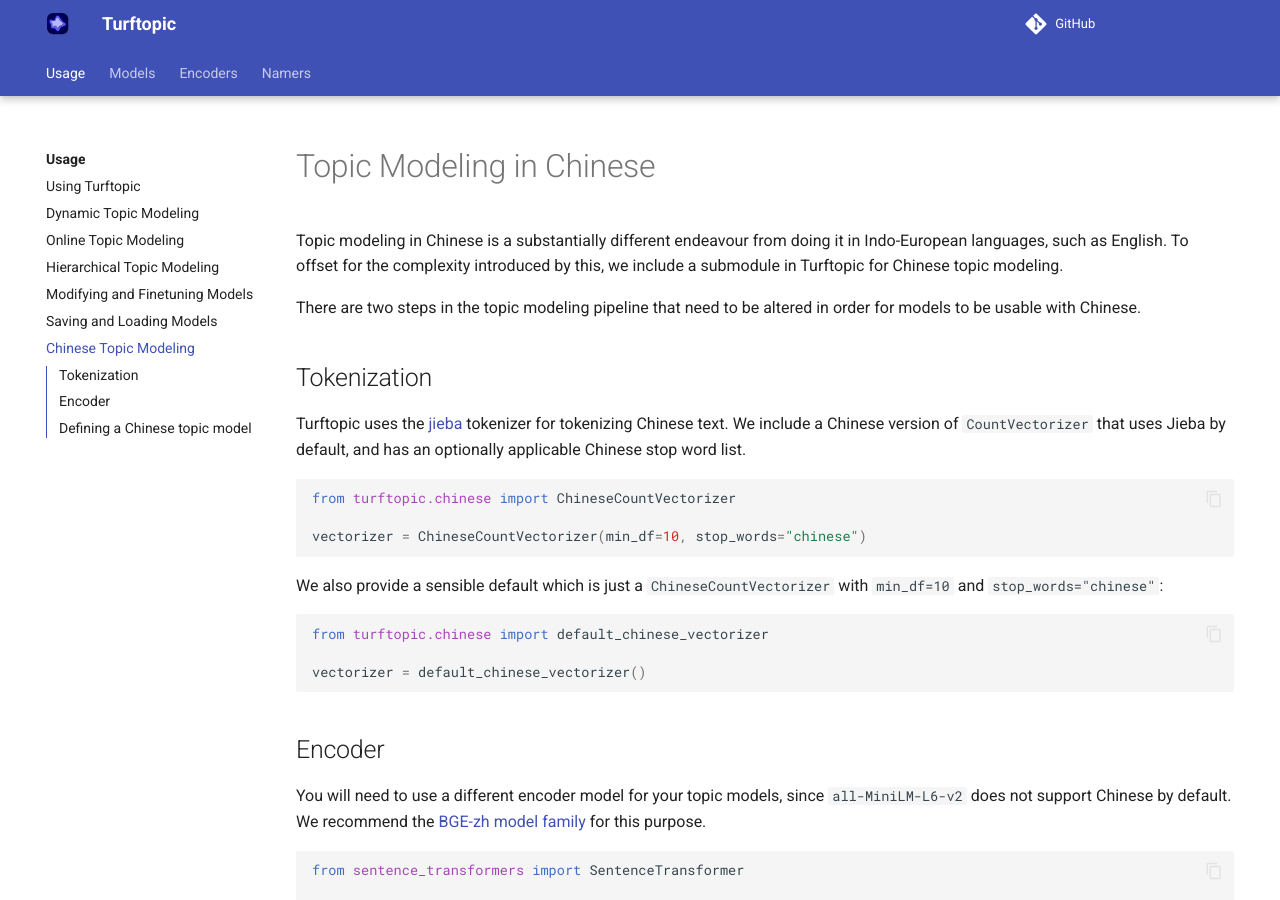
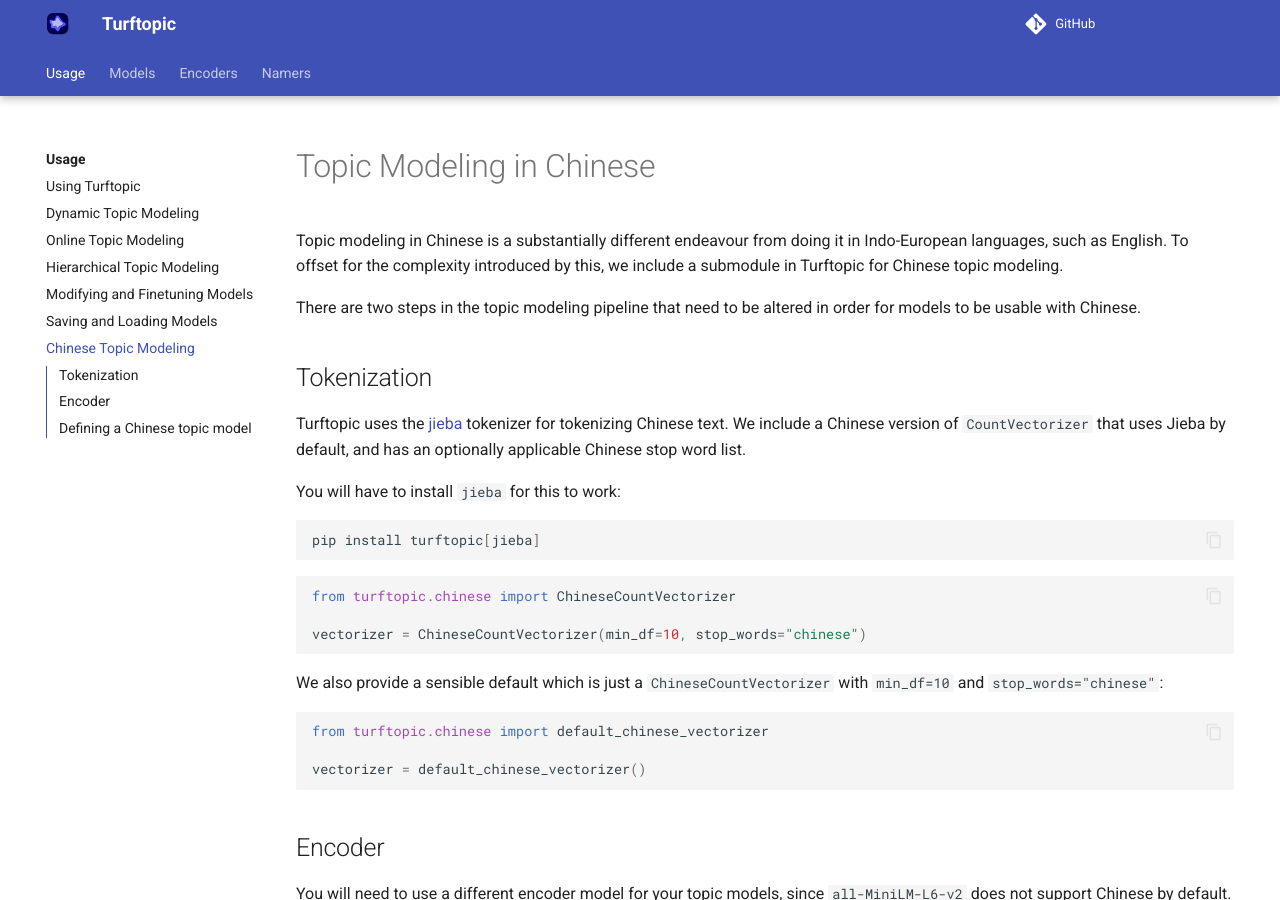
Before and after one commit to x-tabdeveloping/turftopic, an MkDocs documentation site: the page built from docs/chinese.md, in a window 1280 px wide and 900 px high. Built offline with MkDocs 1.6.1 and Material for MkDocs 9.7.7, drawn with Linux system fonts in a browser that asks for light colours; comment, search, counter and statistics services are not loaded.

Commit message:
Added installation disclaimer to docs

````diff
--- a/docs/chinese.md
+++ b/docs/chinese.md
@@ -5,10 +5,16 @@ To offset for the complexity introduced by this, we include a submodule in Turft
 
 There are two steps in the topic modeling pipeline that need to be altered in order for models to be usable with Chinese.
 
+
 ## Tokenization
 
 Turftopic uses the [jieba](https://github.com/fxsjy/jieba) tokenizer for tokenizing Chinese text.
 We include a Chinese version of `CountVectorizer` that uses Jieba by default, and has an optionally applicable Chinese stop word list.
+
+You will have to install `jieba` for this to work:
+```bash
+pip install turftopic[jieba]
+```
 
 ```python
 from turftopic.chinese import ChineseCountVectorizer
````
